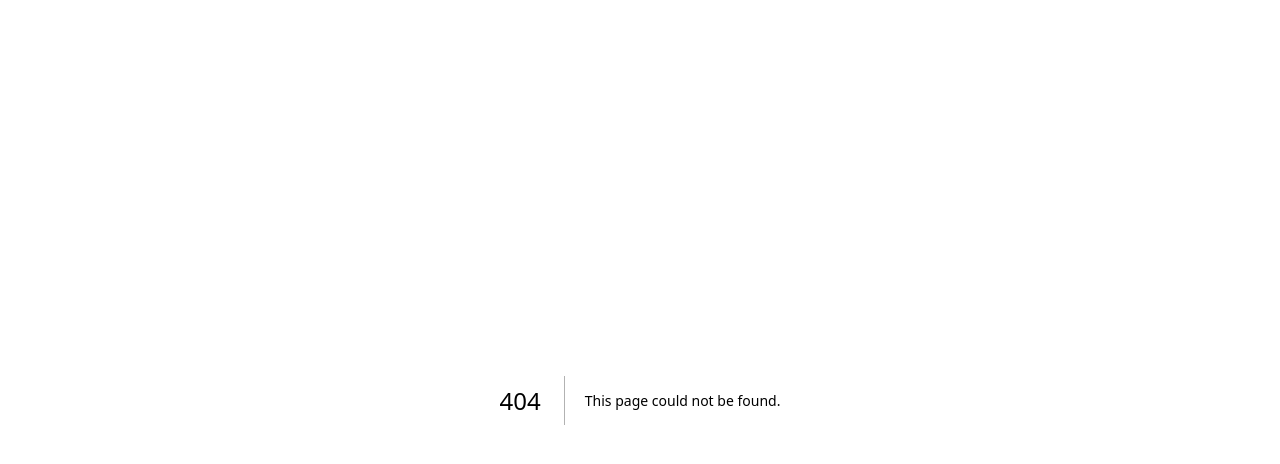
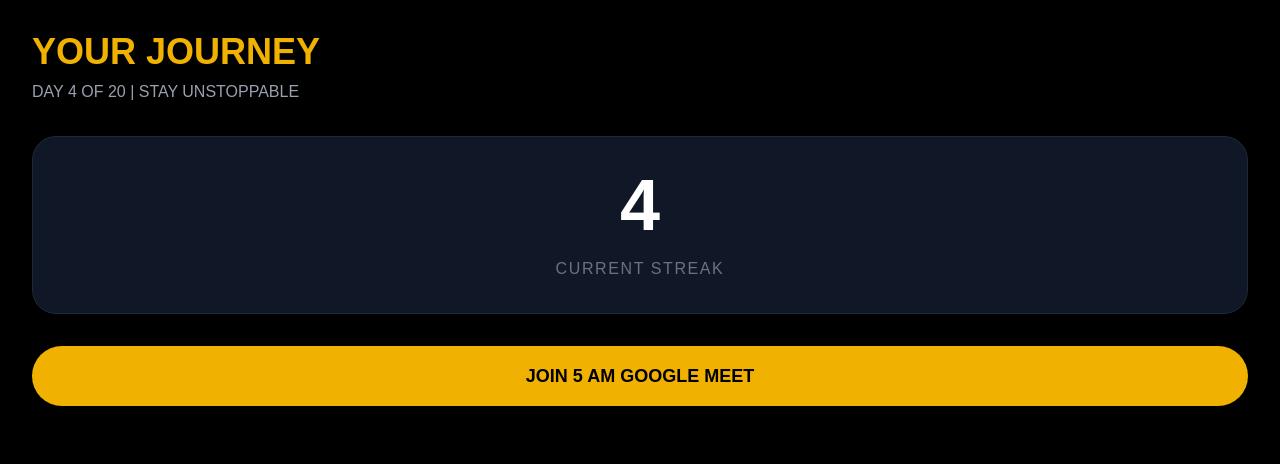
Before and after one commit to miteshnijhara-code/5am-club-elite, a Next.js app: page /portal in a window 1280 px wide. Before the commit this address had no page. Shown: the top 464 px of the page. Built offline with nearby package versions, Linux system fonts and the light colour scheme.

Commit message:
CTO: V2.5 - Implemented 20-Day Streak Engine & Portal

```diff
--- /dev/null
+++ b/app/portal/page.tsx
@@ -0,0 +1,22 @@
+'use client';
+import { useState } from 'react';
+
+export default function MemberPortal() {
+  const [streak, setStreak] = useState(4); // Example Data: Day 4 of 20
+
+  return (
+    <div className="min-h-screen bg-black text-white p-8">
+      <h1 className="text-4xl font-black text-yellow-500 mb-2">YOUR JOURNEY</h1>
+      <p className="text-gray-400 mb-8">DAY {streak} OF 20 | STAY UNSTOPPABLE</p>
+
+      <div className="bg-gray-900 p-8 rounded-3xl border border-gray-800 mb-8">
+        <div className="text-center text-7xl font-bold mb-4">{streak}</div>
+        <div className="text-center text-gray-500 uppercase tracking-widest">Current Streak</div>
+      </div>
+
+      <button className="w-full bg-yellow-500 text-black font-bold py-4 rounded-full text-lg">
+        JOIN 5 AM GOOGLE MEET
+      </button>
+    </div>
+  );
+}
```
